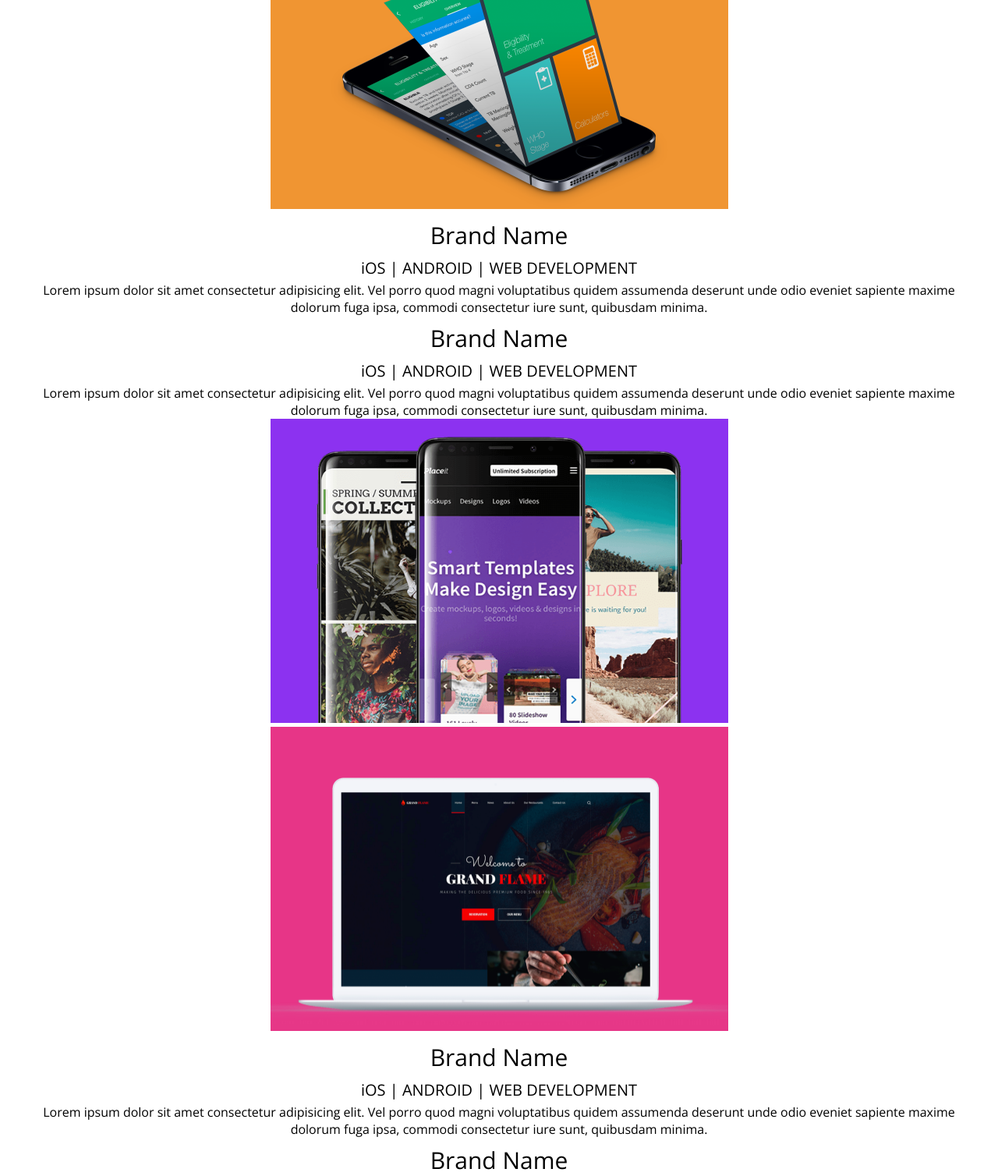
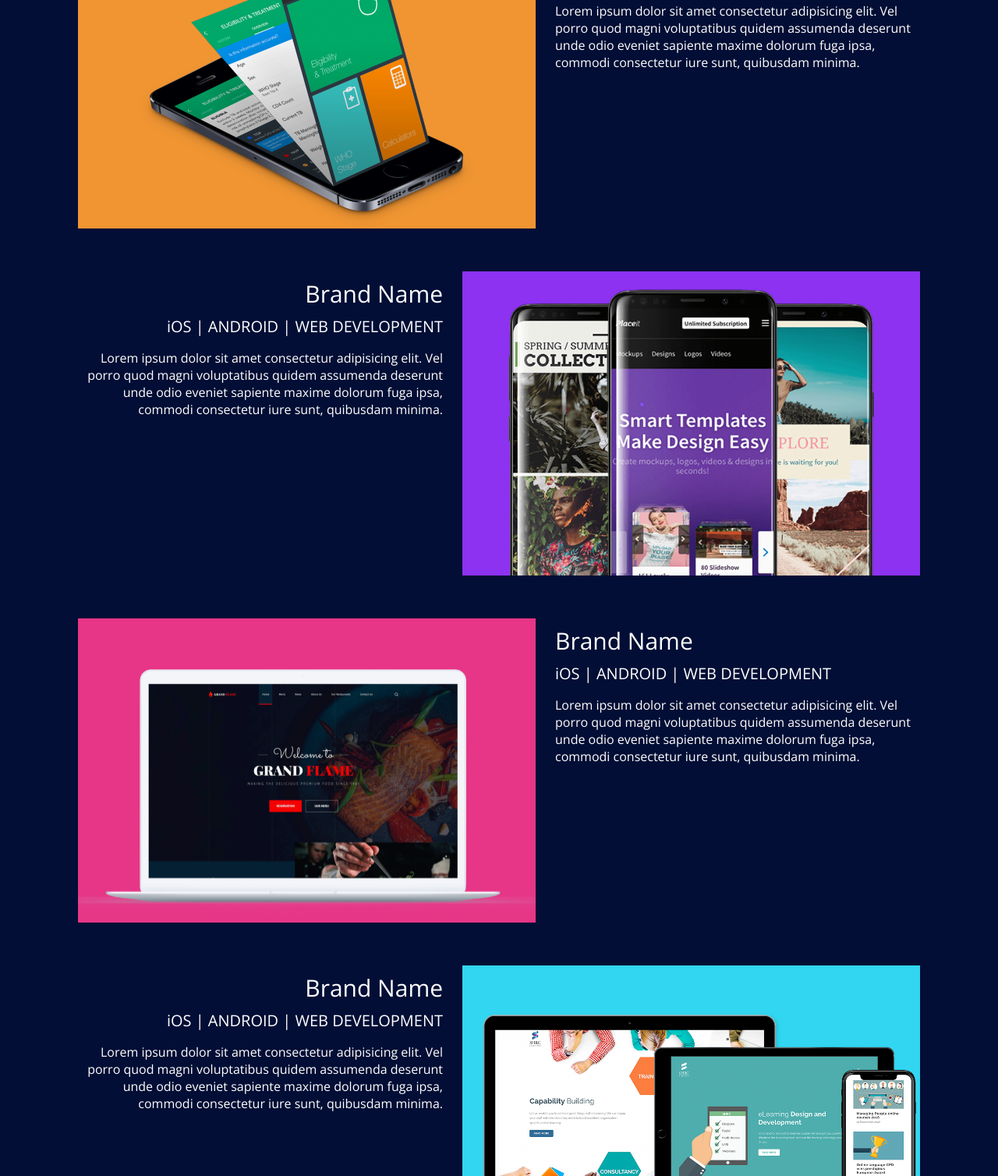
Before and after one commit to parkdl/design-clone, a plain HTML site: page web/marketing/index.html in a window 1280 px wide. Shown: the part 2055-3563 px from the top of the page at 78% size. Drawn offline with nearby package versions, Linux system fonts and the light colour scheme.

Commit message:
#CSS. service / work

```diff
--- a/web/marketing/index.html
+++ b/web/marketing/index.html
@@ -107,24 +107,24 @@
           <div class="work__item--right">
             <h3>Brand Name</h3>
             <h4>iOS | ANDROID | WEB DEVELOPMENT</h4>
-            <span
-              >Lorem ipsum dolor sit amet consectetur adipisicing elit. Vel
-              porro quod magni voluptatibus quidem assumenda deserunt unde odio
+            <p>
+              Lorem ipsum dolor sit amet consectetur adipisicing elit. Vel porro
+              quod magni voluptatibus quidem assumenda deserunt unde odio
               eveniet sapiente maxime dolorum fuga ipsa, commodi consectetur
-              iure sunt, quibusdam minima.</span
-            >
+              iure sunt, quibusdam minima.
+            </p>
           </div>
         </article>
         <article class="work__item">
           <div class="work__item--left">
             <h3>Brand Name</h3>
             <h4>iOS | ANDROID | WEB DEVELOPMENT</h4>
-            <span
-              >Lorem ipsum dolor sit amet consectetur adipisicing elit. Vel
-              porro quod magni voluptatibus quidem assumenda deserunt unde odio
+            <p>
+              Lorem ipsum dolor sit amet consectetur adipisicing elit. Vel porro
+              quod magni voluptatibus quidem assumenda deserunt unde odio
               eveniet sapiente maxime dolorum fuga ipsa, commodi consectetur
-              iure sunt, quibusdam minima.</span
-            >
+              iure sunt, quibusdam minima.
+            </p>
           </div>
           <div class="work__item--right">
             <img src="images/work2.png" alt="brand image" />
@@ -137,24 +137,24 @@
           <div class="work__item--right">
             <h3>Brand Name</h3>
             <h4>iOS | ANDROID | WEB DEVELOPMENT</h4>
-            <span
-              >Lorem ipsum dolor sit amet consectetur adipisicing elit. Vel
-              porro quod magni voluptatibus quidem assumenda deserunt unde odio
+            <p>
+              Lorem ipsum dolor sit amet consectetur adipisicing elit. Vel porro
+              quod magni voluptatibus quidem assumenda deserunt unde odio
               eveniet sapiente maxime dolorum fuga ipsa, commodi consectetur
-              iure sunt, quibusdam minima.</span
-            >
+              iure sunt, quibusdam minima.
+            </p>
           </div>
         </article>
         <article class="work__item">
           <div class="work__item--left">
             <h3>Brand Name</h3>
             <h4>iOS | ANDROID | WEB DEVELOPMENT</h4>
-            <span
-              >Lorem ipsum dolor sit amet consectetur adipisicing elit. Vel
-              porro quod magni voluptatibus quidem assumenda deserunt unde odio
+            <p>
+              Lorem ipsum dolor sit amet consectetur adipisicing elit. Vel porro
+              quod magni voluptatibus quidem assumenda deserunt unde odio
               eveniet sapiente maxime dolorum fuga ipsa, commodi consectetur
-              iure sunt, quibusdam minima.</span
-            >
+              iure sunt, quibusdam minima.
+            </p>
           </div>
           <div class="work__item--right">
             <img src="images/work4.png" alt="brand image" />
--- a/web/marketing/styles/global.css
+++ b/web/marketing/styles/global.css
@@ -43,13 +43,13 @@ body {
 }
 
 main {
-  max-width: 1200px;
+  max-width: 1400px;
   margin: 50px auto;
   text-align: center;
 }
 
 section {
-  padding: 50px 0;
+  padding: 50px 100px;
 }
 
 footer {
@@ -79,28 +79,24 @@ button {
 h1 {
   font-size: var(--font-large);
   font-weight: var(--weight-bold);
-  color: var(--color-black);
   margin: 16px 0;
 }
 
 h2 {
   font-size: var(--font-medium);
   font-weight: var(--weight-semi-bold);
-  color: var(--color-black);
   margin: 8px 0 0 0;
 }
 
 h3 {
   font-size: var(--font-regular);
   font-weight: var(--weight-regular);
-  color: var(--color-black);
   margin: 8px 0;
 }
 
 h4 {
   font-size: var(--font-small);
   font-weight: var(--weight-regular);
-  color: var(--color-black);
   margin: 4px 0;
 }
 
--- a/web/marketing/styles/service.css
+++ b/web/marketing/styles/service.css
@@ -1,4 +1,8 @@
 /* Service */
+
+#service {
+  background-image: linear-gradient(to bottom, #ffffff 50%, 51%, #020e35);
+}
 
 .service__article {
   display: flex;
--- a/web/marketing/styles/styles.css
+++ b/web/marketing/styles/styles.css
@@ -2,3 +2,4 @@
 @import "header.css";
 @import "about.css";
 @import "service.css";
+@import "work.css";
--- /dev/null
+++ b/web/marketing/styles/work.css
@@ -0,0 +1,29 @@
+/* Work */
+
+#portfolio {
+  background-color: #020e35;
+  color: white;
+}
+
+.work__item {
+  display: flex;
+  padding: 25px 0;
+}
+
+.work__item:nth-child(odd) .work__item--right {
+  text-align: left;
+  padding-left: 25px;
+}
+
+.work__item:nth-child(even) .work__item--left {
+  text-align: right;
+  padding-right: 25px;
+}
+
+button.portfolio {
+  width: 140px;
+  height: 40px;
+  color: var(--color-white);
+  background-image: linear-gradient(to right, #e0358f, #8c32f0);
+  margin-top: 25px;
+}
```
Also changed, not shown: 1 other file.
